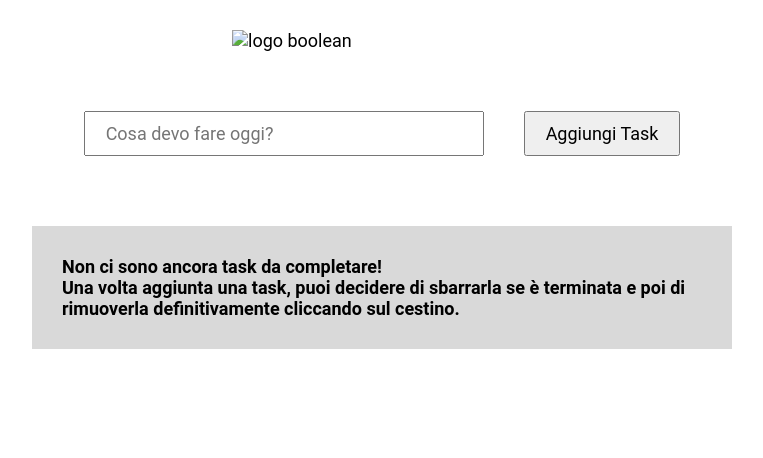
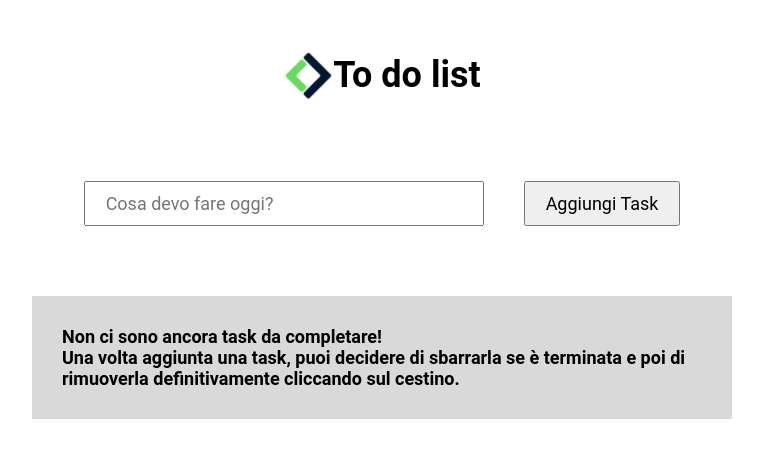
Before and after one commit to michelebonanno92/vue-todolist, a plain HTML site: page index.html in a window 1280 px wide. Shown: the whole page, without its empty margins (258-1021 px from the left). Drawn offline with nearby package versions, Linux system fonts and the light colour scheme.

Commit message:
fixed logo and title

```diff
--- a/css/style.css
+++ b/css/style.css
@@ -44,9 +44,11 @@ body {
    width: 300px;
  }
 
- .container.logo {
+ .container-logo {
    display: flex;
    justify-content: center;
+   align-items: center;
+   padding: 50px;
  }
 
  /* ----------- MAIN: Input -----------*/
@@ -110,6 +112,9 @@ body {
    align-items: center;
  }
 
+ img{
+   max-width: 50px;
+ }
 
 
 
--- a/index.html
+++ b/index.html
@@ -29,8 +29,9 @@
 
   <header>
 
-    <div class="container logo">
-      <img src="./img/logo.svg" alt="logo boolean">
+    <div class="container-logo">
+      <img src="img/logoo.png" alt="logo boolean">
+      <h1>To do list</h1>
     </div>
 
   </header>
```
Also changed, not shown: img/logoo.png (renamed from img/logo copia.png).
